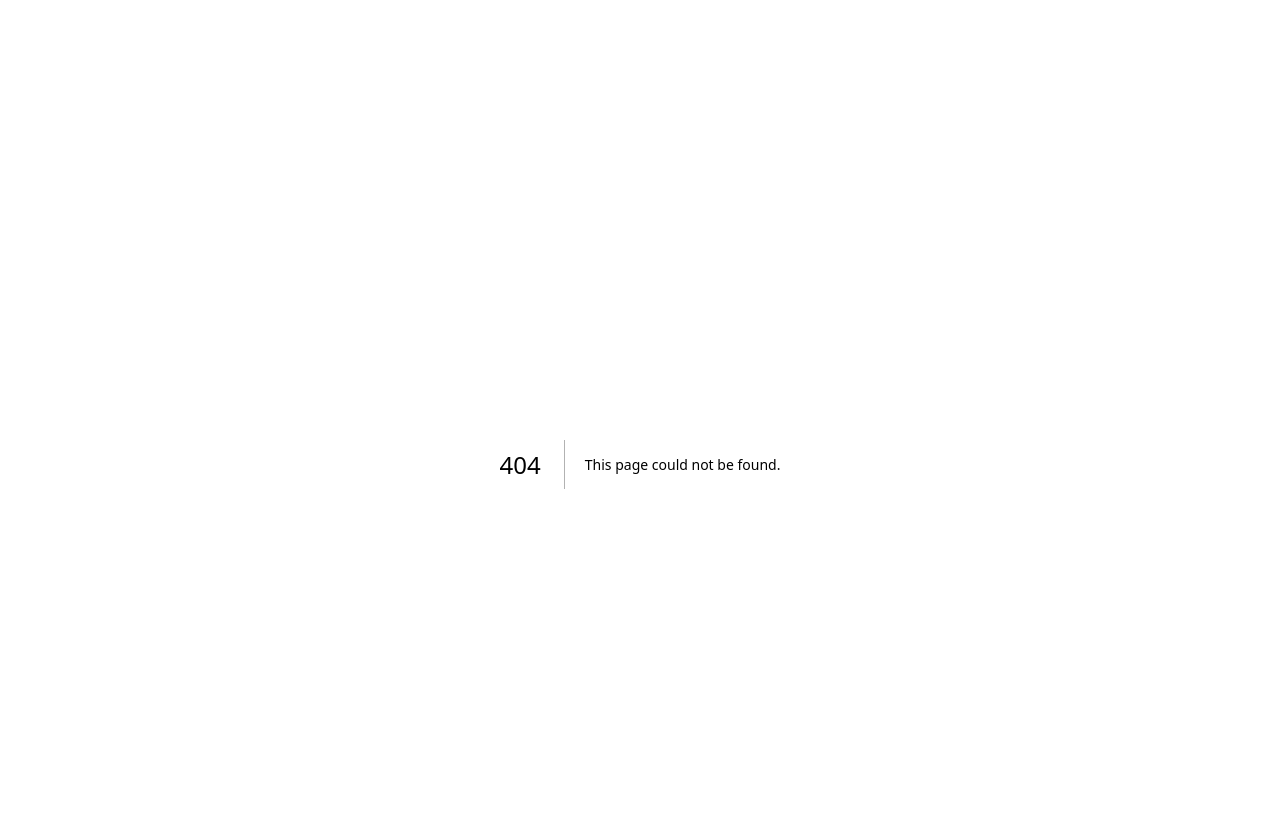
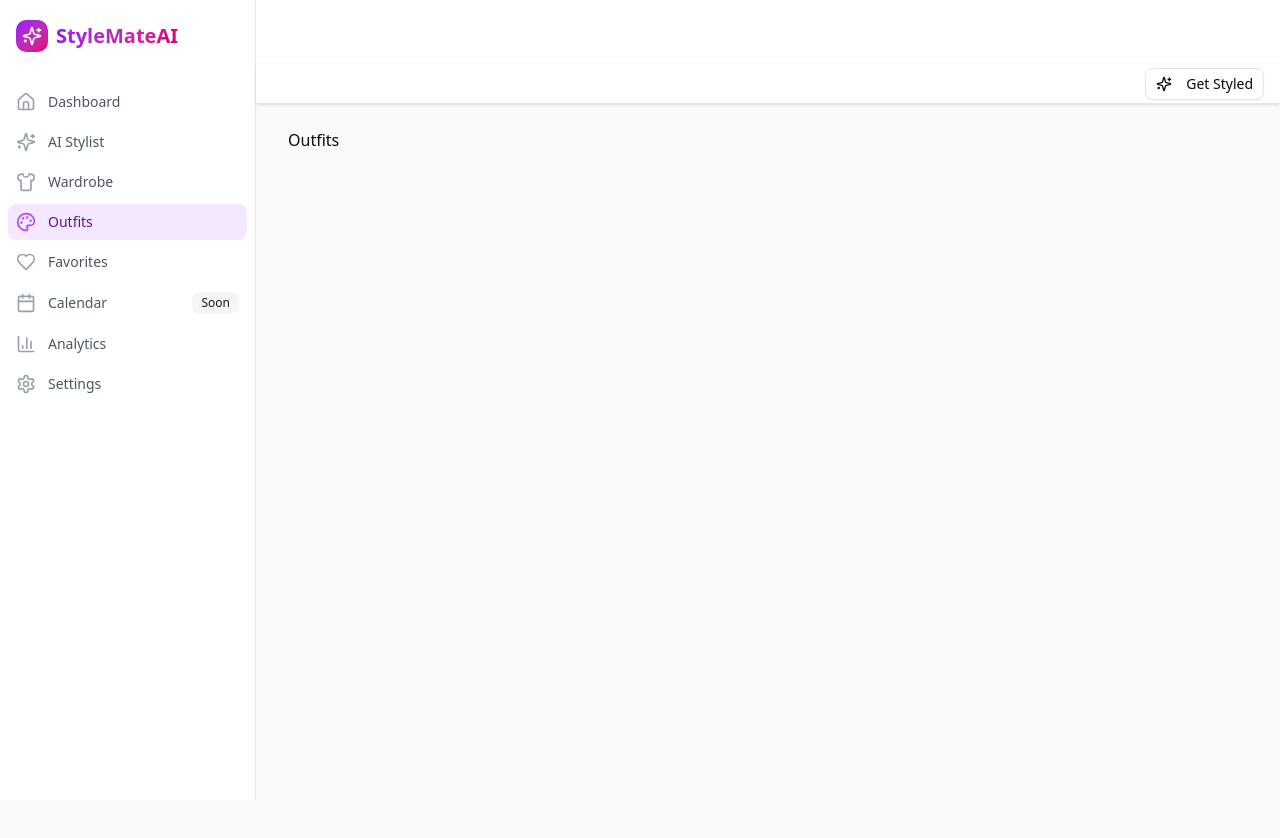
Before and after one commit to Divi202/stylemateaihub, a Next.js app: page /dashboard/outfits in a window 1280 px wide. Before the commit this address had no page. Shown: the top 838 px of the page. Built offline with nearby package versions, Linux system fonts and the light colour scheme.

Commit message:
created empty pages inside dashboard

```diff
--- /dev/null
+++ b/app/dashboard/ai-stylist/page.js
@@ -0,0 +1,9 @@
+import React from 'react'
+
+function AIStylist() {
+  return (
+    <div>AI Stylist</div>
+  )
+}
+
+export default AIStylist
--- /dev/null
+++ b/app/dashboard/layout.js
@@ -0,0 +1,158 @@
+'use client'
+
+import React, { useState } from 'react'
+import Link from 'next/link'
+import { usePathname, useRouter } from 'next/navigation'
+import { UserButton } from '@clerk/nextjs'
+import { Button } from '@/components/ui/button'
+import { Badge } from '@/components/ui/badge'
+import {
+  Sparkles, Shirt, Calendar, Heart, Settings,
+  Menu, X, Home, Palette, BarChart3
+} from 'lucide-react'
+
+const navigation = [
+  { name: "Dashboard", href: "/dashboard", icon: Home },
+  { name: "AI Stylist", href: "/dashboard/ai-stylist", icon: Sparkles },
+  { name: "Wardrobe", href: "/dashboard/wardrobe", icon: Shirt },
+  { name: "Outfits", href: "/dashboard/outfits", icon: Palette },
+  { name: "Favorites", href: "/dashboard/favorites", icon: Heart },
+  { name: "Calendar", href: "/dashboard/calendar", icon: Calendar },
+  { name: "Analytics", href: "/dashboard/analytics", icon: BarChart3 },
+  { name: "Settings", href: "/dashboard/settings", icon: Settings },
+]
+
+export default function DashboardLayout({ children }) {
+  const [sidebarOpen, setSidebarOpen] = useState(false)
+  const pathname = usePathname()
+  const router = useRouter()
+
+  return (
+    <div className="min-h-screen bg-gray-50">
+      {/* Mobile Sidebar */}
+      <div className={`fixed inset-0 z-50 lg:hidden ${sidebarOpen ? "block" : "hidden"}`}>
+        <div className="fixed inset-0 bg-gray-600 bg-opacity-75" onClick={() => setSidebarOpen(false)} />
+        <div className="fixed inset-y-0 left-0 flex w-full max-w-xs flex-col bg-white shadow-xl">
+          <div className="flex h-16 items-center justify-between px-4">
+            <div className="flex items-center space-x-2">
+              <div className="w-8 h-8 bg-gradient-to-br from-purple-600 to-pink-600 rounded-lg flex items-center justify-center">
+                <Sparkles className="w-5 h-5 text-white" />
+              </div>
+              <span className="text-xl font-bold bg-gradient-to-r from-purple-600 to-pink-600 bg-clip-text text-transparent">
+                StyleMateAI
+              </span>
+            </div>
+            <Button variant="ghost" size="sm" onClick={() => setSidebarOpen(false)}>
+              <X className="w-5 h-5" />
+            </Button>
+          </div>
+          <nav className="flex-1 space-y-1 px-2 py-4">
+            {navigation.map((item) => {
+              const isActive = pathname === item.href
+              return (
+                <Link
+                  key={item.name}
+                  href={item.href}
+                  className={`group flex items-center px-2 py-2 text-sm font-medium rounded-md transition-colors ${
+                    isActive ? "bg-purple-100 text-purple-900" : "text-gray-600 hover:bg-gray-50 hover:text-gray-900"
+                  }`}
+                  onClick={() => setSidebarOpen(false)}
+                >
+                  <item.icon
+                    className={`mr-3 h-5 w-5 ${isActive ? "text-purple-500" : "text-gray-400 group-hover:text-gray-500"}`}
+                  />
+                  {item.name}
+                  {item.name === "Calendar" && (
+                    <Badge variant="secondary" className="ml-auto text-xs">Soon</Badge>
+                  )}
+                </Link>
+              )
+            })}
+          </nav>
+        </div>
+      </div>
+
+      {/* Desktop Sidebar */}
+      <div className="hidden lg:fixed lg:inset-y-0 lg:flex lg:w-64 lg:flex-col">
+        <div className="flex flex-col flex-grow bg-white border-r border-gray-200 pt-5 pb-4 overflow-y-auto">
+          <div className="flex items-center flex-shrink-0 px-4">
+            <div className="flex items-center space-x-2">
+              <div className="w-8 h-8 bg-gradient-to-br from-purple-600 to-pink-600 rounded-lg flex items-center justify-center">
+                <Sparkles className="w-5 h-5 text-white" />
+              </div>
+              <span className="text-xl font-bold bg-gradient-to-r from-purple-600 to-pink-600 bg-clip-text text-transparent">
+                StyleMateAI
+              </span>
+            </div>
+          </div>
+          <nav className="mt-8 flex-1 space-y-1 px-2">
+            {navigation.map((item) => {
+              const isActive = pathname === item.href
+              return (
+                <Link
+                  key={item.name}
+                  href={item.href}
+                  className={`group flex items-center px-2 py-2 text-sm font-medium rounded-md transition-colors ${
+                    isActive ? "bg-purple-100 text-purple-900" : "text-gray-600 hover:bg-gray-50 hover:text-gray-900"
+                  }`}
+                >
+                  <item.icon
+                    className={`mr-3 h-5 w-5 ${isActive ? "text-purple-500" : "text-gray-400 group-hover:text-gray-500"}`}
+                  />
+                  {item.name}
+                  {item.name === "Calendar" && (
+                    <Badge variant="secondary" className="ml-auto text-xs">Soon</Badge>
+                  )}
+                </Link>
+              )
+            })}
+          </nav>
+        </div>
+      </div>
+
+      {/* Main Content */}
+      <div className="lg:pl-64 flex flex-col flex-1">
+        {/* Top Bar */}
+        <div className="sticky top-0 z-10 flex-shrink-0 flex h-10 bg-white shadow-sm border-b border-gray-200">
+          <Button
+            variant="ghost"
+            size="sm"
+            className="px-4 border-r border-pink-200 text-gray-500 lg:hidden"
+            onClick={() => setSidebarOpen(true)}
+          >
+            <Menu className="h-6 w-6" />
+          </Button>
+
+          <div className="flex-1 px-4 flex justify-between items-center">
+            <div className="w-full" />
+            <div className="ml-4 flex items-center space-x-2">
+              <Button
+                variant="outline"
+                size="sm"
+                className="hidden sm:flex"
+                onClick={() => router.push("/dashboard/ai-stylist")}
+              >
+                <Sparkles className="w-4 h-4 mr-2" />
+                Get Styled
+              </Button>
+              <UserButton
+                afterSignOutUrl="/"
+                appearance={{ elements: { avatarBox: "w-8 h-8" } }}
+              />
+            </div>
+          </div>
+        </div>
+
+        {/* Page Content */}
+        <main className="flex-1">
+          <div className="py-6">
+            <div className="max-w-7xl mx-auto px-4 sm:px-6 md:px-8">
+              {children}
+            </div>
+          </div>
+        </main>
+      </div>
+    </div>
+  )
+}
+// This layout component provides a responsive sidebar and top navigation for the dashboard.
--- /dev/null
+++ b/app/dashboard/outfits/page.js
@@ -0,0 +1,9 @@
+import React from 'react'
+
+function Outfits() {
+  return (
+    <div>Outfits</div>
+  )
+}
+
+export default Outfits
--- a/app/dashboard/page.js
+++ b/app/dashboard/page.js
@@ -2,9 +2,10 @@
 
 import { useAuth } from '@clerk/nextjs';
 import { useRouter } from 'next/navigation';
-import { useEffect } from 'react';
+import { useEffect} from 'react';
+import Link from "next/link"
 import { UserButton } from '@clerk/nextjs';
-import { Card, CardHeader, CardTitle, CardContent } from '@/components/ui/card';
+import { Card, CardHeader, CardDescription, CardTitle, CardContent } from '@/components/ui/card';
 import { Button } from '@/components/ui/button';
 
 export default function DashboardPage() {
@@ -22,45 +23,7 @@ export default function DashboardPage() {
   }
 
   return (
-    <div className="p-6 bg-gradient-to-br from-purple-50 via-white to-pink-50 min-h-screen">
-      <div className="flex justify-between items-center mb-6">
-        <h1 className="text-3xl font-bold text-purple-600">Dashboard</h1>
-        <UserButton afterSignOutUrl="/" />
-      </div>
-      <div className="grid grid-cols-1 md:grid-cols-3 gap-4">
-        <Card>
-          <CardHeader>
-            <CardTitle>Wardrobe Items</CardTitle>
-          </CardHeader>
-          <CardContent>
-            <p className="text-2xl font-bold text-purple-600">89</p>
-            <p className="text-sm text-gray-500">+5 this week</p>
-          </CardContent>
-        </Card>
-        <Card>
-          <CardHeader>
-            <CardTitle>Outfits Created</CardTitle>
-          </CardHeader>
-          <CardContent>
-            <p className="text-2xl font-bold text-purple-600">127</p>
-            <p className="text-sm text-gray-500">+12 this month</p>
-          </CardContent>
-        </Card>
-        <Card>
-          <CardHeader>
-            <CardTitle>Favorite Styles</CardTitle>
-          </CardHeader>
-          <CardContent>
-            <p className="text-2xl font-bold text-purple-600">23</p>
-            <p className="text-sm text-gray-500">Most loved</p>
-          </CardContent>
-        </Card>
-      </div>
-      <div className="mt-6">
-        <Button variant="outline" className="text-purple-600 hover:text-pink-600" onClick={() => router.push('/')}>
-          Go to Home
-        </Button>
-      </div>
+    <div >Welcome to your dashboard!
     </div>
   );
 }
--- /dev/null
+++ b/app/dashboard/wardrobe/page.js
@@ -0,0 +1,9 @@
+import React from 'react'
+
+function Wardrobe() {
+  return (
+    <div>Wardrobe</div>
+  )
+}
+
+export default Wardrobe
--- a/app/sign-in/[[...sing-in]]/page.js
+++ b/app/sign-in/[[...sing-in]]/page.js
@@ -5,7 +5,7 @@ import { SignIn } from '@clerk/nextjs';
 export default function SignInPage() {
   return (
     <div className="flex justify-center items-center h-screen">
-      <SignIn redirectUrl="/dashboard" />
+      <SignIn />
     </div>
   );
 }
--- a/app/sign-up/[[...sign-up]]/page.js
+++ b/app/sign-up/[[...sign-up]]/page.js
@@ -5,7 +5,7 @@ import { SignUp } from '@clerk/nextjs';
 export default function SignUpPage() {
   return (
     <div className="flex justify-center items-center h-screen">
-      <SignUp redirectUrl="/dashboard"/>
+      <SignUp />
     </div>
   );
 }
--- a/components/Navbar.js
+++ b/components/Navbar.js
@@ -8,7 +8,7 @@ export default function Navbar() {
   const [menuOpen, setMenuOpen] = useState(false)
 
   const navLinks = [
-    { label: "Home", href: "/hero" },
+    { label: "Home", href: "/" },
     { label: "Features", href: "#features" },
     { label: "Steps", href: "#steps" },
     { label: "Why Us", href: "#why" },
@@ -18,7 +18,7 @@ export default function Navbar() {
     <header className="w-full fixed top-0 left-0 z-50 bg-white shadow-sm">
       <div className="max-w-7xl mx-auto px-6 py-4 flex items-center justify-between">
         {/* Logo/Brand */}
-        <a href="#hero" className="text-xl font-bold text-purple-600">StyleMateAI</a>
+        <a href="/" className="text-xl font-bold text-purple-600">StyleMateAI</a>
 
         {/* Desktop Nav */}
         <nav className="hidden md:flex space-x-6 items-center">
--- /dev/null
+++ b/components/ui/badge.jsx
@@ -0,0 +1,44 @@
+import * as React from "react"
+import { Slot } from "@radix-ui/react-slot"
+import { cva } from "class-variance-authority";
+
+import { cn } from "@/lib/utils"
+
+const badgeVariants = cva(
+  "inline-flex items-center justify-center rounded-md border px-2 py-0.5 text-xs font-medium w-fit whitespace-nowrap shrink-0 [&>svg]:size-3 gap-1 [&>svg]:pointer-events-none focus-visible:border-ring focus-visible:ring-ring/50 focus-visible:ring-[3px] aria-invalid:ring-destructive/20 dark:aria-invalid:ring-destructive/40 aria-invalid:border-destructive transition-[color,box-shadow] overflow-hidden",
+  {
+    variants: {
+      variant: {
+        default:
+          "border-transparent bg-primary text-primary-foreground [a&]:hover:bg-primary/90",
+        secondary:
+          "border-transparent bg-secondary text-secondary-foreground [a&]:hover:bg-secondary/90",
+        destructive:
+          "border-transparent bg-destructive text-white [a&]:hover:bg-destructive/90 focus-visible:ring-destructive/20 dark:focus-visible:ring-destructive/40 dark:bg-destructive/60",
+        outline:
+          "text-foreground [a&]:hover:bg-accent [a&]:hover:text-accent-foreground",
+      },
+    },
+    defaultVariants: {
+      variant: "default",
+    },
+  }
+)
+
+function Badge({
+  className,
+  variant,
+  asChild = false,
+  ...props
+}) {
+  const Comp = asChild ? Slot : "span"
+
+  return (
+    <Comp
+      data-slot="badge"
+      className={cn(badgeVariants({ variant }), className)}
+      {...props} />
+  );
+}
+
+export { Badge, badgeVariants }
```
